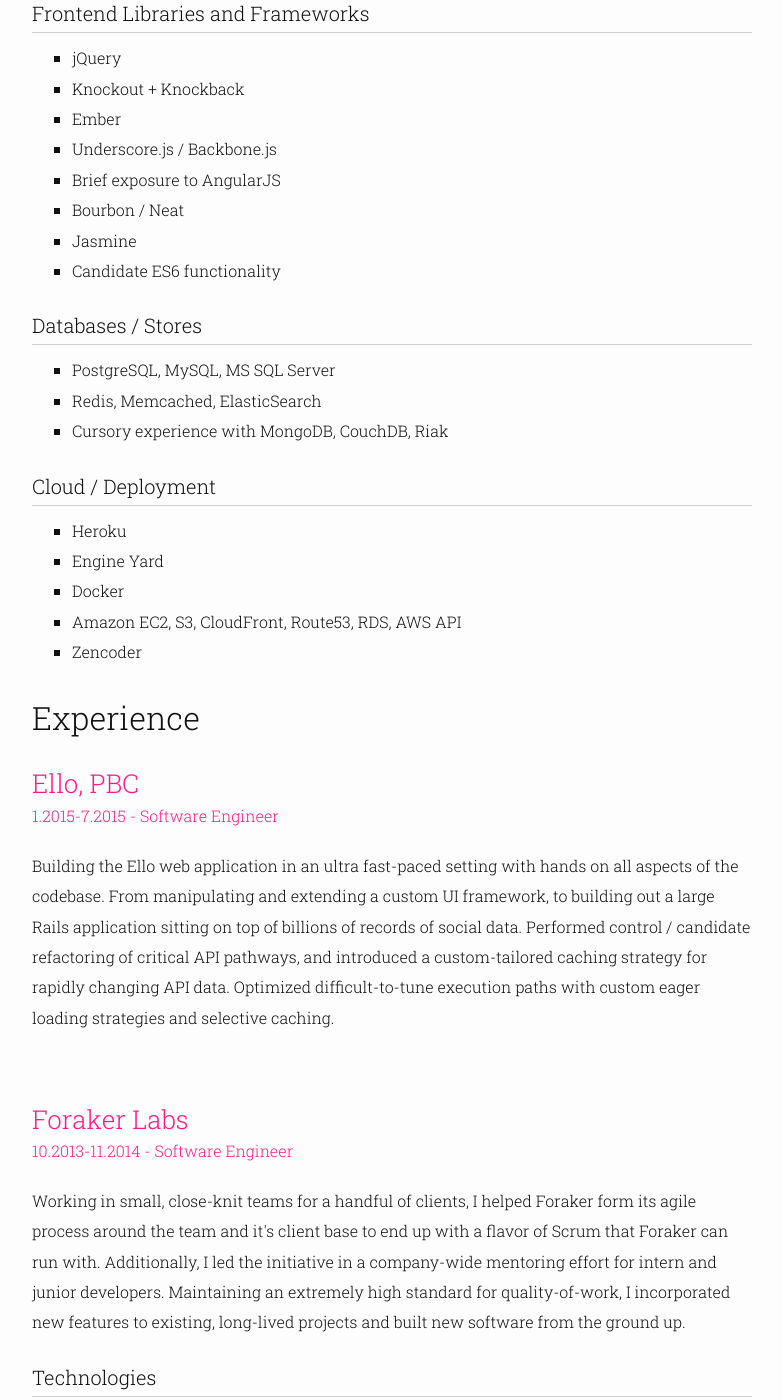
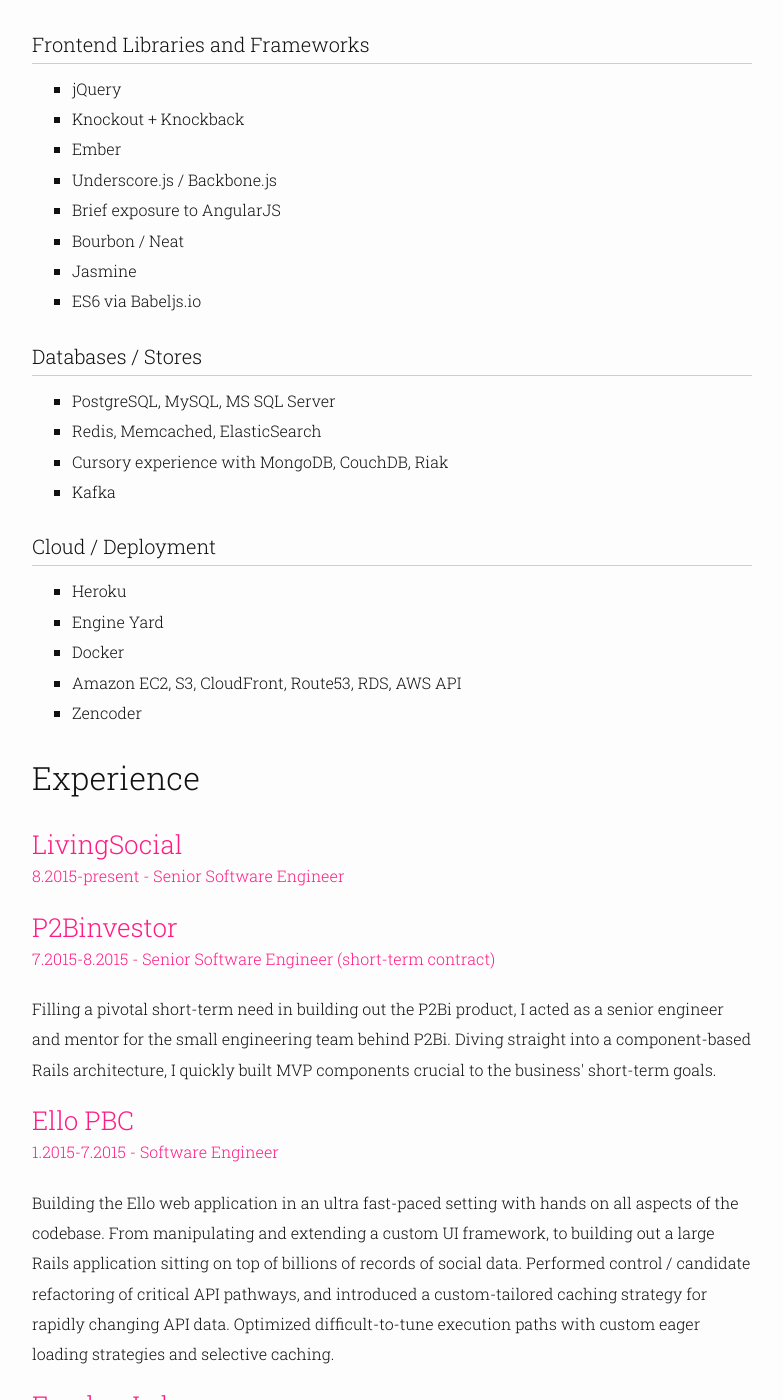
Before and after one commit to jtrim/jtrim.github.io, a Jekyll site: the page built from resume.md, in a window 1280 px wide and 1400 px high, scrolled down 734 px. Shown: the whole window, without its empty margins (248-1031 px from the left). Built offline with Jekyll 4.4.1, drawn with Linux system fonts in a browser that asks for light colours; some web fonts are replaced; some of the changed text lies outside the part shown.

Commit message:
Update resume

```diff
--- a/resume.md
+++ b/resume.md
@@ -35,13 +35,14 @@
 - Brief exposure to AngularJS
 - Bourbon / Neat
 - Jasmine
-- Candidate ES6 functionality
+- ES6 via Babeljs.io
 
 #### Databases / Stores
 
 - PostgreSQL, MySQL, MS SQL Server
 - Redis, Memcached, ElasticSearch
 - Cursory experience with MongoDB, CouchDB, Riak
+- Kafka
 
 #### Cloud / Deployment
 
@@ -53,11 +54,15 @@
 
 ## Experience
 
-### Ello, PBC <small>1.2015-7.2015 - Software Engineer</small>
+### LivingSocial <small>8.2015-present - Senior Software Engineer</small>
+
+### P2Binvestor <small>7.2015-8.2015 - Senior Software Engineer (short-term contract)</small>
+
+Filling a pivotal short-term need in building out the P2Bi product, I acted as a senior engineer and mentor for the small engineering team behind P2Bi. Diving straight into a component-based Rails architecture, I quickly built MVP components crucial to the business' short-term goals.
+
+### Ello PBC <small>1.2015-7.2015 - Software Engineer</small>
 
 Building the Ello web application in an ultra fast-paced setting with hands on all aspects of the codebase. From manipulating and extending a custom UI framework, to building out a large Rails application sitting on top of billions of records of social data. Performed control / candidate refactoring of critical API pathways, and introduced a custom-tailored caching strategy for rapidly changing API data. Optimized difficult-to-tune execution paths with custom eager loading strategies and selective caching.
-
-<br>
 
 ### Foraker Labs <small>10.2013-11.2014 - Software Engineer</small>
 
```
Also changed, not shown: other parts of resume.md (+2 -2 lines).
